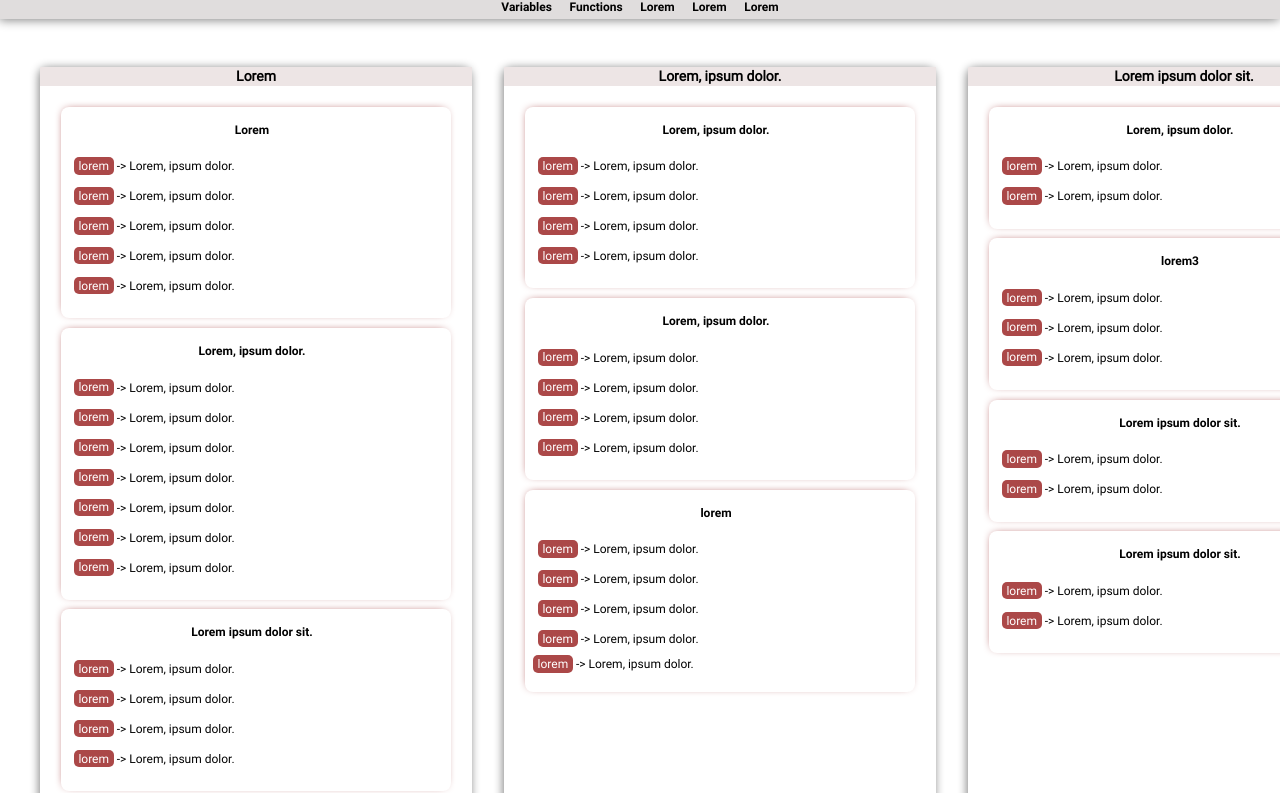
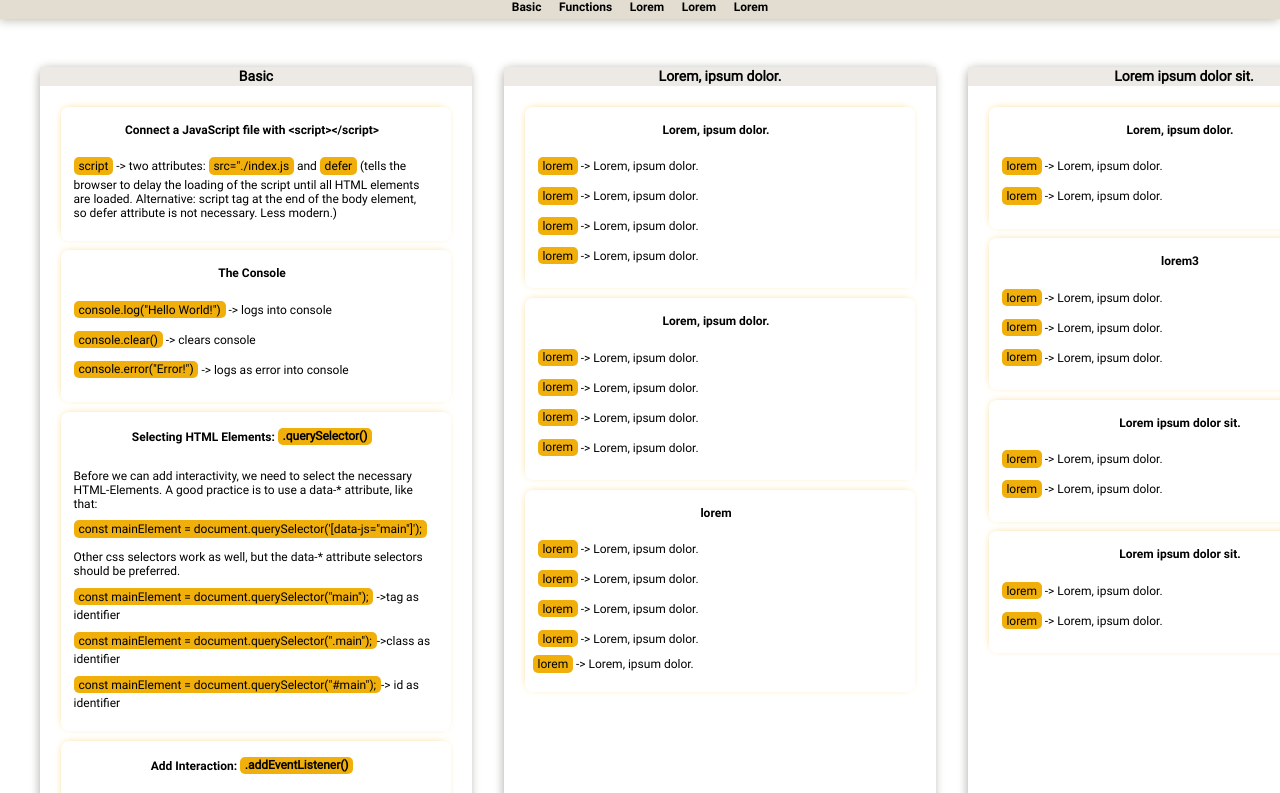
Before and after one commit to MariaRiosNavarro/jssheet, a plain HTML site: page index.html in a window 1280 px wide. Shown: the part 59-852 px from the top of the page. Drawn offline with Linux system fonts and the light colour scheme.

Commit message:
add basics

```diff
--- a/assets/css/styles.css
+++ b/assets/css/styles.css
@@ -36,21 +36,21 @@ ul {
 a {
   cursor: pointer;
   text-decoration: none;
-  color: rgb(141, 68, 68);
+  color: rgb(240, 175, 11);
   font-family: Roboto-Bold, Arial, Helvetica, sans-serif;
 }
 
 a:hover,
 .nav-link:hover {
-  text-decoration: underline rgb(141, 68, 68);
+  text-decoration: underline rgb(240, 175, 11);
   font-family: Roboto-Bold, Arial, Helvetica, sans-serif;
   border-radius: 8px;
 }
 
 code {
   font-family: Roboto, Arial, Helvetica, sans-serif;
-  background-color: rgb(171, 72, 72);
-  color: white;
+  background-color: rgb(240, 175, 11);
+  color: black;
   padding: 0.1rem 0.3rem;
   border-radius: 5px;
   margin-bottom: 0.2rem;
@@ -67,8 +67,8 @@ header {
   margin: 0 auto;
   width: 100%;
   top: 0;
-  background-color: rgb(224, 221, 221);
-  box-shadow: -1px 1px 10px gray;
+  background-color: rgb(226, 221, 208);
+  box-shadow: -1px 1px 10px rgb(182, 182, 175);
 }
 
 .nav-list {
@@ -106,7 +106,7 @@ main {
 section {
   width: 30%;
   /* min-height: 9rem; */
-  box-shadow: -1px 1px 10px gray;
+  box-shadow: -1px 1px 10px rgb(182, 182, 175);
   border-radius: 8px;
   font-size: 12px;
   font-family: Roboto, Arial, Helvetica, sans-serif;
@@ -116,7 +116,7 @@ section {
   font-size: 14px;
   text-align: center;
   padding: 0.1rem 0.3rem;
-  background-color: rgb(237, 229, 229);
+  background-color: rgb(237, 234, 229);
 }
 
 article {
@@ -130,8 +130,8 @@ li {
 .subarticle {
   padding-left: 0.5rem;
   padding-bottom: 1rem;
-  -webkit-box-shadow: -1px -1px 10px -5px #850505;
-  box-shadow: -1px -1px 10px -5px #850505;
+  -webkit-box-shadow: -1px -1px 10px -5px rgb(240, 175, 11);
+  box-shadow: -1px -1px 10px -5px rgb(240, 175, 11);
   border-radius: 8px;
 }
 
--- a/index.html
+++ b/index.html
@@ -13,71 +13,106 @@
       <nav>
         <ul class="nav-list">
           <li class="nav-list-item">
-            <a class="nav-link" href="#setup">Variables</a>
+            <a class="nav-link" href="#basic">Basic</a>
           </li>
           <li class="nav-list-item">
-            <a class="nav-link" href="#make-change">Functions</a>
+            <a class="nav-link" href="#">Functions</a>
           </li>
           <li class="nav-list-item">
-            <a class="nav-link" href="#branches">Lorem</a>
+            <a class="nav-link" href="#">Lorem</a>
           </li>
           <li class="nav-list-item">
-            <a class="nav-link" href="#mergin">Lorem</a>
+            <a class="nav-link" href="#">Lorem</a>
           </li>
           <li class="nav-list-item">
-            <a class="nav-link" href="#review">Lorem</a>
+            <a class="nav-link" href="#">Lorem</a>
           </li>
         </ul>
       </nav>
     </header>
     <main>
-      <!-- !SETUP -->
-      <section id="setup" class="setup-section">
-        <h2 class="heading-section">Lorem</h2>
+      <!-- !Basic -->
+      <section id="basic">
+        <h2 class="heading-section">Basic</h2>
         <article>
           <ul>
-            <li class="setup-section-list-item">
+            <li>
               <article class="subarticle">
-                <h4>Lorem</h4>
+                <h4>
+                  Connect a JavaScript file with &lt;script&gt;&lt;/script&gt;
+                </h4>
                 <ul>
-                  <li><code>lorem</code> -> Lorem, ipsum dolor.</li>
-
-                  <li><code>lorem</code> -> Lorem, ipsum dolor.</li>
-
-                  <li><code>lorem</code> -> Lorem, ipsum dolor.</li>
-                  <li><code>lorem</code> -> Lorem, ipsum dolor.</li>
-                  <li><code>lorem</code> -> Lorem, ipsum dolor.</li>
+                  <li>
+                    <code>script</code> -> two attributes:
+                    <code>src="./index.js</code> and <code>defer</code> (tells
+                    the browser to delay the loading of the script until all
+                    HTML elements are loaded. Alternative: script tag at the end
+                    of the body element, so defer attribute is not necessary.
+                    Less modern.)
+                  </li>
+                </ul>
+              </article>
+            </li>
+            <li>
+              <article class="subarticle">
+                <h4>The Console</h4>
+                <ul>
+                  <li>
+                    <code>console.log("Hello World!")</code> -> logs into
+                    console
+                  </li>
+                  <li><code>console.clear()</code> -> clears console</li>
+                  <li>
+                    <code>console.error("Error!")</code> -> logs as error into
+                    console
+                  </li>
+                </ul>
+              </article>
+            </li>
+            <li>
+              <article class="subarticle">
+                <h4>Selecting HTML Elements: <code>.querySelector()</code></h4>
+                <ul>
+                  <li>
+                    Before we can add interactivity, we need to select the
+                    necessary HTML-Elements. A good practice is to use a data-*
+                    attribute, like that:
+                  </li>
+                  <li>
+                    <code>
+                      const mainElement =
+                      document.querySelector('[data-js="main"]');
+                    </code>
+                    <p></p>
+                  </li>
+                  <li>
+                    Other css selectors work as well, but the data-* attribute
+                    selectors should be preferred.
+                  </li>
+                  <li>
+                    <code
+                      >const mainElement = document.querySelector("main");</code
+                    >
+                    ->tag as identifier
+                  </li>
+                  <li>
+                    <code
+                      >const mainElement =
+                      document.querySelector(".main");</code
+                    >->class as identifier
+                  </li>
+                  <li>
+                    <code
+                      >const mainElement =
+                      document.querySelector("#main");</code
+                    >-> id as identifier
+                  </li>
                 </ul>
               </article>
             </li>
             <li class="setup-section-list-item">
               <article class="subarticle">
-                <h4>Lorem, ipsum dolor.</h4>
-                <ul>
-                  <li><code>lorem</code> -> Lorem, ipsum dolor.</li>
-                  <li><code>lorem</code> -> Lorem, ipsum dolor.</li>
-                  <li><code>lorem</code> -> Lorem, ipsum dolor.</li>
-                  <li><code>lorem</code> -> Lorem, ipsum dolor.</li>
-                  <li><code>lorem</code> -> Lorem, ipsum dolor.</li>
-                  <li><code>lorem</code> -> Lorem, ipsum dolor.</li>
-                  <li><code>lorem</code> -> Lorem, ipsum dolor.</li>
-                </ul>
-              </article>
-            </li>
-            <li>
-              <article class="subarticle">
-                <h4>Lorem ipsum dolor sit.</h4>
-                <ul>
-                  <li><code>lorem</code> -> Lorem, ipsum dolor.</li>
-                  <li><code>lorem</code> -> Lorem, ipsum dolor.</li>
-                  <li><code>lorem</code> -> Lorem, ipsum dolor.</li>
-                  <li><code>lorem</code> -> Lorem, ipsum dolor.</li>
-                </ul>
-              </article>
-            </li>
-            <li class="setup-section-list-item">
-              <article class="subarticle">
-                <h4>Lorem ipsum dolor sit.</h4>
+                <h4>Add Interaction: <code>.addEventListener()</code></h4>
                 <ul>
                   <li><code>lorem</code> -> Lorem, ipsum dolor.</li>
                 </ul>
```
